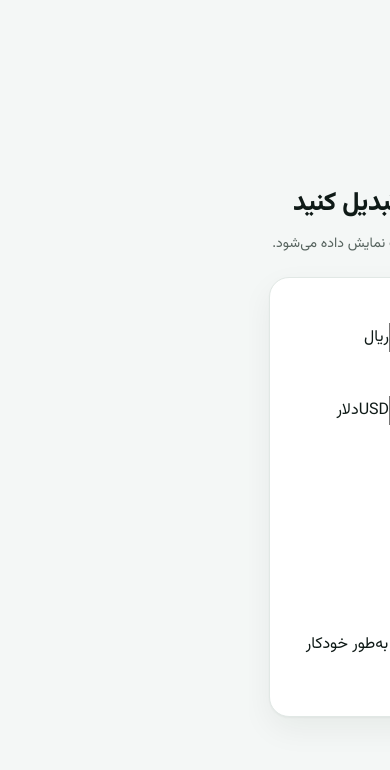
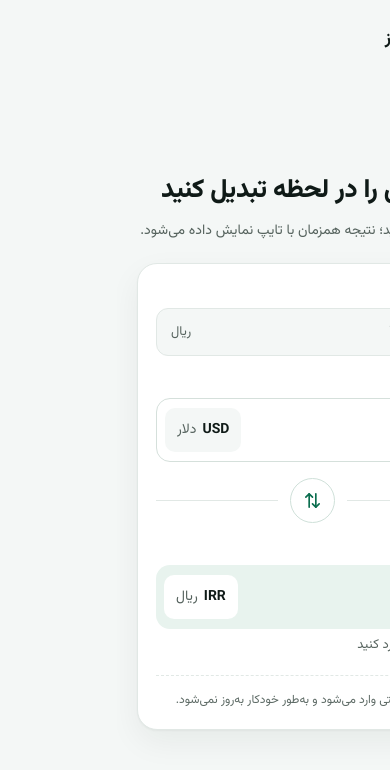
Before and after one commit to qazalarabali/currency-converter, a React (Vite) app: page / in a window 390 px wide. Shown: the top 770 px of the page. Built offline with nearby package versions, Linux system fonts and the light colour scheme.

Commit message:
feat: add styles for responsive design and funcctions for number converting

```diff
--- a/src/App.css
+++ b/src/App.css
@@ -1,4 +1,4 @@
-.page{
+.page {
   min-height: 100vh;
   min-height: 100dvh;
   display: flex;
@@ -6,7 +6,7 @@
   padding-inline: clamp(1.25rem, 5.7vw - 0.15rem, 5rem);
 }
 
-.header{
+.header {
   display: flex;
   align-items: center;
   justify-content: space-between;
@@ -24,7 +24,7 @@
   font-weight: 700;
 }
 
-.main{
+.main {
   flex: 1;
   display: flex;
   flex-direction: column;
@@ -33,13 +33,13 @@
   padding-bottom: clamp(1rem, 0.6rem + 1.5vw, 2rem);
 }
 
-.intro{
+.intro {
   display: flex;
   flex-direction: column;
   gap: 12px;
 }
 
-.intro_title{
+.intro_title {
   margin: 0;
   font-size: clamp(1.625rem, 1rem + 2.5vw, 3.25rem);
   font-weight: 800;
@@ -47,7 +47,7 @@
   letter-spacing: -0.01em;
 }
 
-.intro_text{
+.intro_text {
   margin: 0;
   font-size: clamp(0.875rem, 0.78rem + 0.4vw, 1.125rem);
   line-height: 1.7;
@@ -77,3 +77,198 @@
   font-weight: 500;
   color: var(--color-muted);
 }
+
+.field_box {
+  display: flex;
+  align-items: center;
+  gap: 12px;
+  border: 1px solid var(--color-border-strong);
+  border-radius: var(--radius-lg);
+  background-color: var(--color-surface);
+  transition:
+    border-color 0.15s,
+    box-shadow 0.15s;
+}
+
+.field_box:focus-within {
+  border-color: var(--color-primary);
+  box-shadow: var(--focus-ring);
+}
+
+.field_box_rate {
+  height: 48px;
+  gap: 8px;
+  padding-inline: 14px;
+  border-color: var(--color-border);
+  border-radius: var(--radius-md);
+  background-color: var(--color-bg);
+}
+
+.field_box_amount {
+  height: 64px;
+  padding-inline: 16px 8px;
+}
+
+.field_input {
+  flex: 1;
+  min-width: 0;
+  padding: 0;
+  border: 0;
+  outline: none;
+  background: transparent;
+}
+
+.field_input::placeholder {
+  color: var(--color-placeholder);
+}
+
+.field_input_rate {
+  font-size: 16px;
+  font-weight: 500;
+}
+
+.field_input_amount {
+  font-size: 26px;
+  font-weight: 700;
+}
+
+.field_unit {
+  font-size: 13px;
+  color: var(--color-muted);
+}
+
+.currency {
+  flex-shrink: 0;
+  height: 44px;
+  display: inline-flex;
+  align-items: center;
+  gap: 6px;
+  padding-inline: 12px;
+  border-radius: var(--radius-sm);
+  background-color: var(--color-bg);
+  font-size: 14px;
+  font-weight: 700;
+}
+
+.currency_light {
+  background-color: var(--color-surface);
+}
+
+.currency_name {
+  font-weight: 400;
+  color: var(--color-muted);
+}
+
+.swap {
+  display: flex;
+  align-items: center;
+  gap: 12px;
+}
+
+.swap::before, .swap::after {
+  content: "";
+  flex: 1;
+  height: 1px;
+  background-color: var(--color-border);
+}
+
+.swap_button {
+  width: 45px;
+  height: 45px;
+  display: grid;
+  place-items: center;
+  padding: 0;
+  border: 0;
+  border-radius: 50%;
+  background: transparent;
+  cursor: pointer;
+}
+
+.swap_button:focus-visible {
+  outline: 2px solid var(--color-primary);
+  outline-offset: 2px;
+}
+
+.result {
+  min-height: 64px;
+  display: flex;
+  align-items: center;
+  gap: 12px;
+  padding-inline: 16px 8px;
+  border-radius: var(--radius-lg);
+  background-color: var(--color-primary-soft);
+}
+
+.result_value {
+  flex: 1;
+  min-width: 0;
+  overflow: hidden;
+  font-size: 28px;
+  font-weight: 800;
+  color: var(--color-primary-dark);
+  white-space: nowrap;
+  text-overflow: ellipsis;
+}
+
+.result_hint {
+  font-size: 13px;
+  color: var(--color-muted);
+}
+
+.converter_note {
+  margin: 4px 0 0;
+  padding-top: 14px;
+  border-top: 1px dashed var(--color-border);
+  font-size: 12px;
+  line-height: 1.7;
+  color: var(--color-note);
+}
+
+/* Mobile */
+@media (max-width: 359px) {
+  .currency_name {
+    display: none;
+  }
+
+  .field_input_amount {
+    font-size: 22px;
+  }
+
+  .result_value {
+    font-size: 24px;
+  }
+}
+
+/* Tablet */
+@media (min-width: 640px) {
+  .main {
+    align-items: center;
+  }
+
+  .intro {
+    max-width: 520px;
+    text-align: center;
+  }
+
+  .converter {
+    max-width: 480px;
+  }
+}
+
+/* Desktop */
+@media (min-width: 1024px) {
+  .main {
+    flex-direction: row;
+    gap: clamp(4rem, 8vw, 7.5rem);
+  }
+
+  .intro {
+    flex: 0 1 500px;
+    text-align: start;
+  }
+
+  .converter {
+    flex-shrink: 0;
+    max-width: 440px;
+  }
+}
--- a/src/components/Converter.tsx
+++ b/src/components/Converter.tsx
@@ -1,14 +1,34 @@
+function convertToEnglishDigits(value: string): string {
+  return value
+    .replace(/[۰-۹]/g, (digit) => String("۰۱۲۳۴۵۶۷۸۹".indexOf(digit)))
+    .replace(/[٠-٩]/g, (digit) => String("٠١٢٣٤٥٦٧٨٩".indexOf(digit)));
+}
+
+function cleanNumber(value: string): string {
+  const normalized = convertToEnglishDigits(value)
+    .replace(/٫/g, ".")
+    .replace(/[^0-9.]/g, "");
+
+  return normalized;
+}
+
+function formatNumber(value: number, maxDecimals = 0): string {
+  return new Intl.NumberFormat("fa-IR", {
+    maximumFractionDigits: maxDecimals,
+  }).format(value);
+}
+
 function Converter() {
   return (
     <section className="converter">
       <div className="field">
         <label className="field_label" htmlFor="rate">
-          نرخ هر واحد دلار
+          نرخ واحد دلار
         </label>
-        <div className="field_box field_box--rate">
+        <div className="field_box field_box_rate">
           <input
             id="rate"
-            className="field_input field_input--rate"
+            className="field_input field_input_rate"
             type="text"
             inputMode="decimal"
             autoComplete="off"
@@ -22,10 +42,10 @@ function Converter() {
           مبلغ به دلار
         </label>
 
-        <div className="field_box field_box--amount">
+        <div className="field_box field_box_amount">
           <input
             id="amount"
-            className="field_input field_input--amount"
+            className="field_input field_input_amount"
             type="text"
             inputMode="decimal"
             autoComplete="off"
@@ -52,11 +72,9 @@ function Converter() {
         <span className="field_label">معادل</span>
 
         <div className="result">
-          <output className="result_value" aria-live="polite">
-            —
-          </output>
+          <output className="result_value">—</output>
 
-          <span className="currency currency--light">
+          <span className="currency currency_light">
             IRR
             <span className="currency_name">ریال</span>
           </span>
--- a/src/index.css
+++ b/src/index.css
@@ -12,9 +12,15 @@
   --color-primary-soft: #e8f3ee;
   --color-primary-border: #cfe0d9;
 
+  --radius-sm: 10px;
+  --radius-md: 12px;
+  --radius-lg: 14px;
   --radius-xl: 20px;
+
   --shadow-card:
     0 1px 2px rgba(15, 26, 23, 0.04), 0 12px 32px rgba(15, 26, 23, 0.06);
+
+  --focus-ring: 0 0 0 3px rgba(11, 110, 79, 0.18);
 }
 
 * {
```
